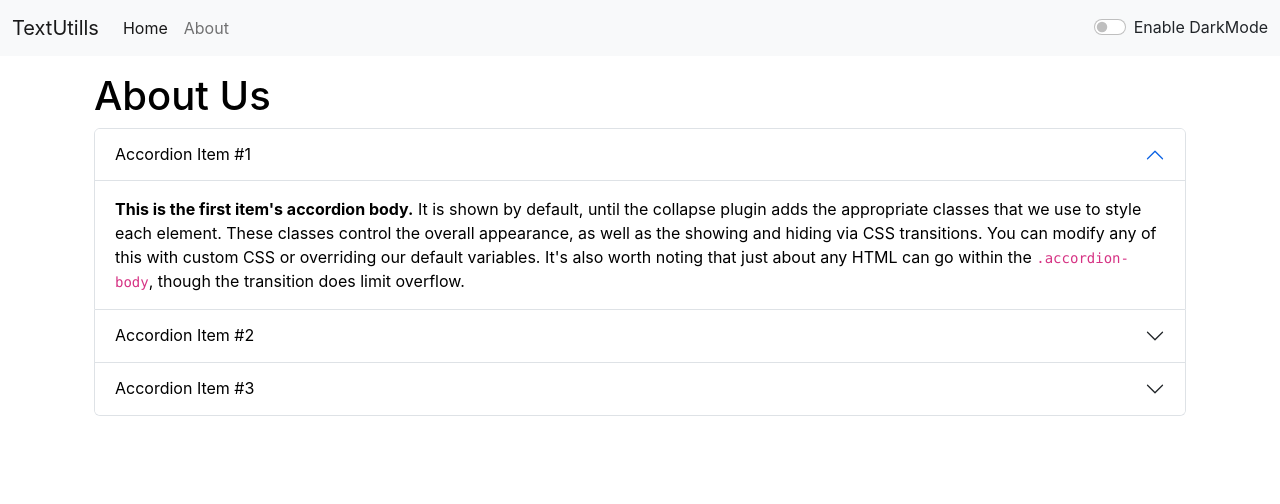
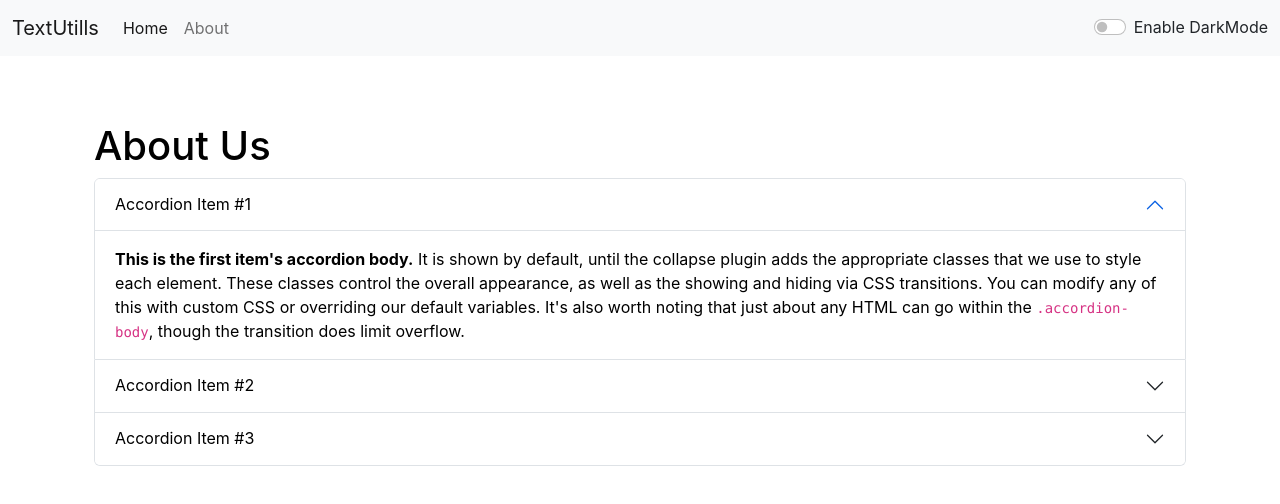
Before and after one commit to shubhamy1/textUtil, a React (Create React App) app: page /about in a window 1280 px wide. Shown: the top 504 px of the page. Built offline with nearby package versions, Linux system fonts and the light colour scheme.

Commit message:
layout shift after alert resolved

```diff
--- a/src/components/Alert.js
+++ b/src/components/Alert.js
@@ -7,7 +7,8 @@ export default function Alert(props) {
   };
 
   return (
-    props.alert && (
+    <div style={{ height: "50px" }}>
+      {props.alert && (
         <div
           className={`alert alert-${props.alert.type} alert-dismissible fade show`}
           role="alert"
@@ -20,6 +21,7 @@ export default function Alert(props) {
           aria-label="Close"
         ></button> */}
         </div>
-    )
+      )}
+    </div>
   );
 }
```
Lines whose indentation alone changed are shown as unchanged.
